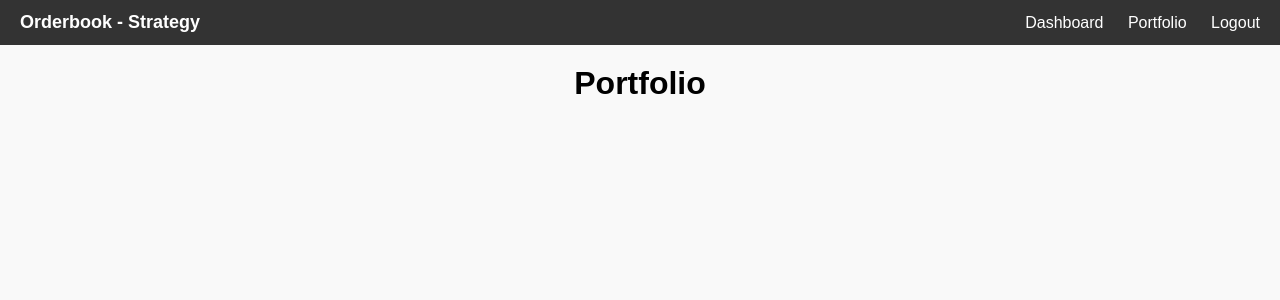
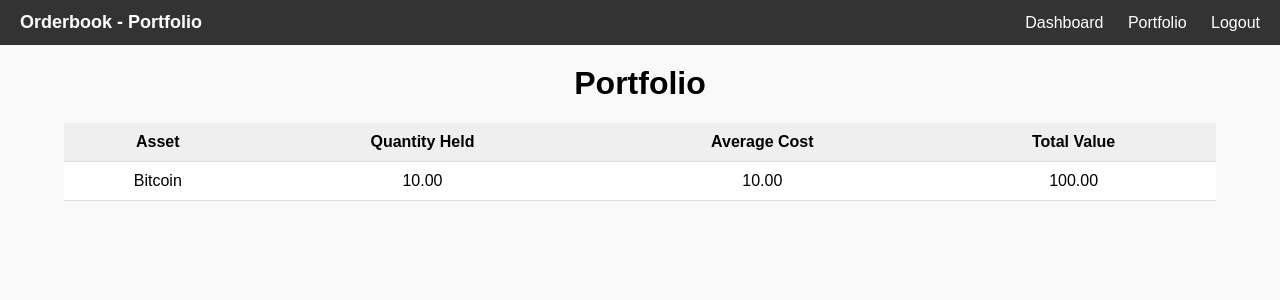
Before and after one commit to DomScripts/Class-Orderbook, a PHP site: page /pages/portfolio/portfolio.php in a window 1280 px wide. Shown: the top 300 px of the page. Run offline with PHP 8.4, Linux system fonts and the light colour scheme; the visitor is signed in with stand-in values (Sample User, id 1); data comes from the database, SQL or seed files in the repository; tables that the repository leaves empty hold one stand-in row (values such as "Sample post").

Commit message:
Setup portfolio page.

```diff
--- a/pages/dashboard/dashboard.php
+++ b/pages/dashboard/dashboard.php
@@ -94,11 +94,7 @@ if (!isset($_SESSION['TraderID'])) {
 
 <?php
 function formatNum($value) {
-    if (is_numeric($value)) {
-        return number_format((float)$value, 5);
-    }
-
-    return htmlspecialchars($value);
+    return is_numeric($value) ? number_format((float)$value, 5) : htmlspecialchars($value);
 }
 
 $columnNames = [
--- a/pages/portfolio/portfolio.php
+++ b/pages/portfolio/portfolio.php
@@ -63,7 +63,7 @@ if (!isset($_SESSION['TraderID'])) {
 
 <!-- HEADER BAR -->
 <div class="header">
-    <div class="logo">Orderbook - Strategy</div>
+    <div class="logo">Orderbook - Portfolio</div>
     <div class="nav-links">
         <a href="../dashboard/dashboard.php">Dashboard</a>
         <a href="portfolio.php">Portfolio</a>
@@ -72,5 +72,52 @@ if (!isset($_SESSION['TraderID'])) {
 </div>
 
 <h1 style="text-align:center; margin-top: 20px;">Portfolio</h1>
+
+<?php
+function formatNum($value) {
+    return is_numeric($value) ? number_format((float)$value, 2) : htmlspecialchars($value);
+}
+
+try {
+    $stmt = $conn->prepare("
+        SELECT
+            Portfolio.AssetID,
+            Asset.Name AS AssetName,
+            Portfolio.QuantityHeld,
+            Portfolio.AverageCost,
+            (Portfolio.QuantityHeld * Portfolio.AverageCost) AS TotalValue
+        FROM Portfolio
+        INNER JOIN Asset ON Portfolio.AssetID = Asset.AssetID
+    ");
+    $stmt->execute();
+    $rows = $stmt->fetchAll(PDO::FETCH_ASSOC);
+
+    if ($rows) {
+        echo "<table>";
+        echo "<tr>
+                <th>Asset</th>
+                <th>Quantity Held</th>
+                <th>Average Cost</th>
+                <th>Total Value</th>
+              </tr>";
+
+        foreach ($rows as $row) {
+            echo "<tr>";
+            echo "<td>" . htmlspecialchars($row['AssetName']) . "</td>";
+            echo "<td>" . formatNum($row['QuantityHeld']) . "</td>";
+            echo "<td>" . formatNum($row['AverageCost']) . "</td>";
+            echo "<td>" . formatNum($row['TotalValue']) . "</td>";
+            echo "</tr>";
+        }
+
+        echo "</table>";
+    } else {
+        echo "<p style='text-align:center;'>No portfolio data found.</p>";
+    }
+} catch (PDOException $e) {
+    echo "<p style='color:red; text-align:center;'>Error: " . htmlspecialchars($e->getMessage()) . "</p>";
+}
+?>
+
 </body>
 </html>
```
